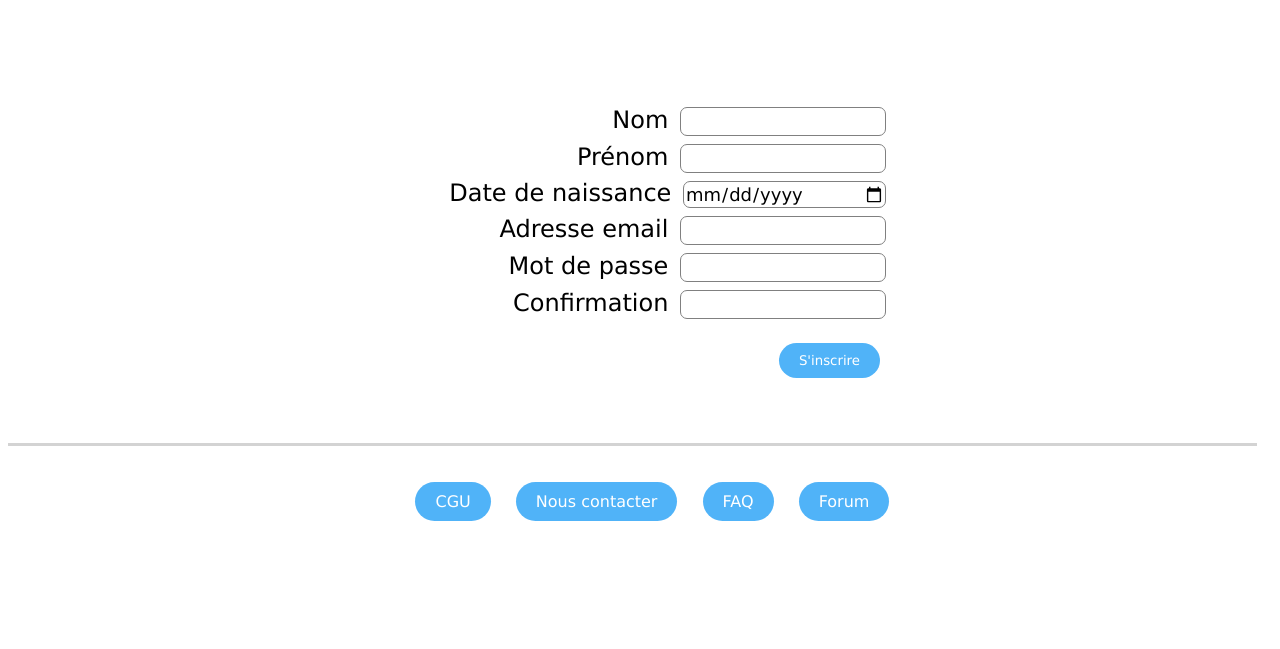
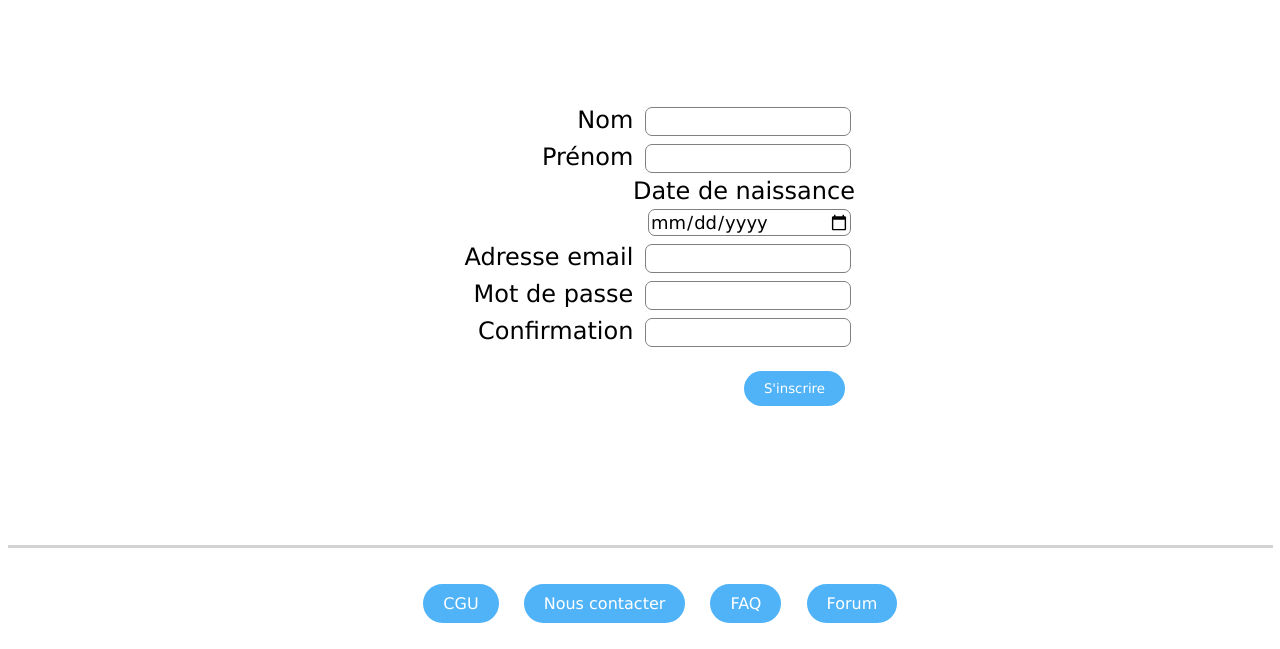
Before and after one commit to Heiim/InfinityMeasure-s-Website, a PHP site: page /login/register.html in a window 1280 px wide. Shown: the part 151-800 px from the top of the page. Run offline with PHP 8.4, Linux system fonts and the light colour scheme.

Commit message:
fix login/register et footer

```diff
--- a/login/register.html
+++ b/login/register.html
@@ -23,8 +23,8 @@
 </header>
 
 <body>
-    <div class="clearing loginformcontainer">
-        <div class="loginform">
+    <div class="clearing registerformcontainer">
+        <div class="registerform">
             <script src="../scripts/formscript.js"></script>
             <script src="../scripts/passlength.js"></script>
             <form action="register.php" method="post" autocomplete="off">
--- a/quirky.css
+++ b/quirky.css
@@ -17,6 +17,7 @@ header {
 
 footer {
     bottom: 0;
+    position: absolute;
     text-align: center;
     width: 98.8%;
     border: 2px;
@@ -125,7 +126,7 @@ a {
 }
 
 
-/* login page */
+/* login & register pages */
 
 .loginformcontainer {
     font-size: x-large;
@@ -137,7 +138,21 @@ a {
 .loginform {
     display: inline-block;
     text-align: right;
-    width: 500px;
+    width: 350px;
+    padding: 10px;
+}
+
+.registerformcontainer {
+    font-size: x-large;
+    height: 350px;
+    padding-top: 7%;
+    text-align: center;
+}
+
+.registerform {
+    display: inline-block;
+    text-align: right;
+    width: 430px;
     padding: 10px;
 }
 
@@ -228,7 +243,6 @@ input[type=submit]:hover {
 }
 
 .resetpasswordbutton {
-    margin-left: 120px;
     font-size: 14px;
     float: left;
 }
```
